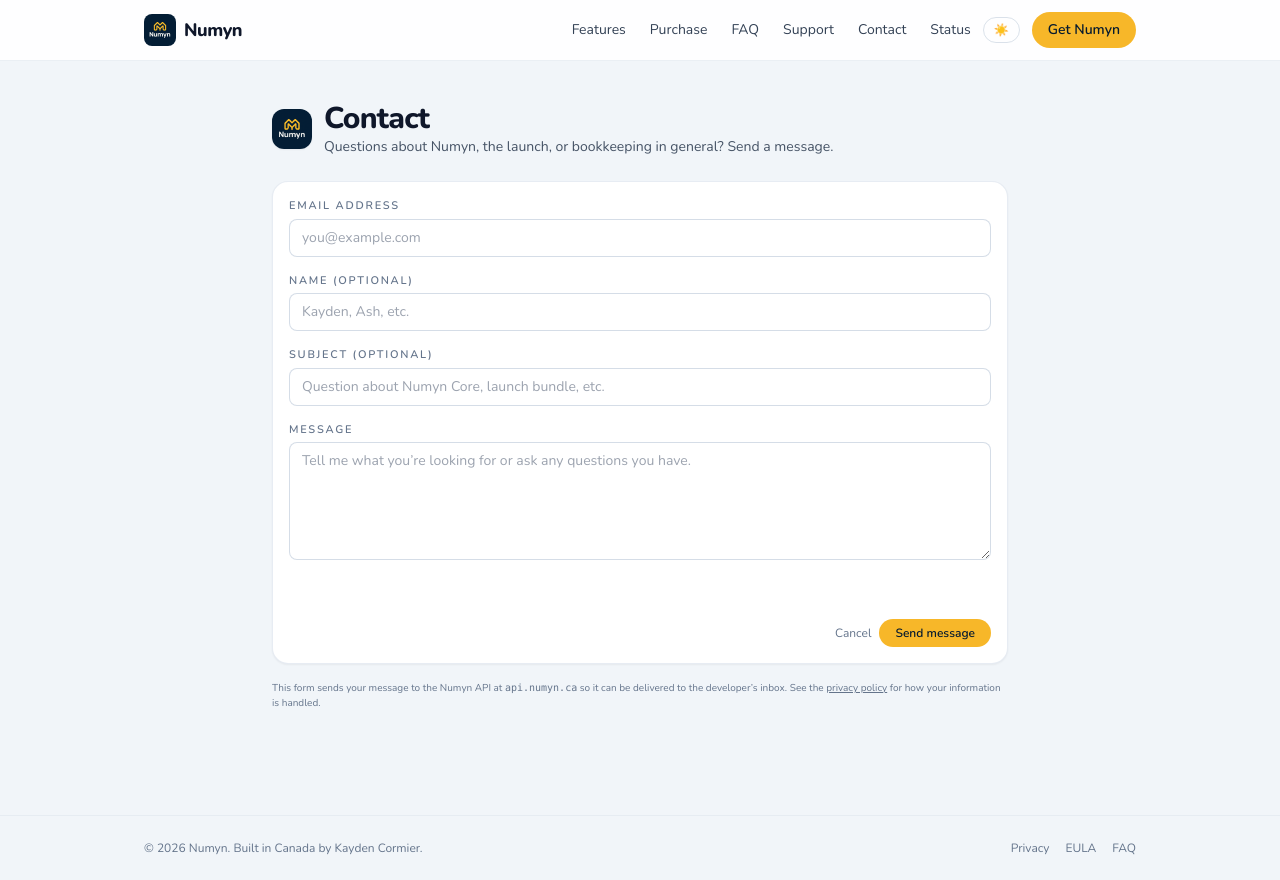
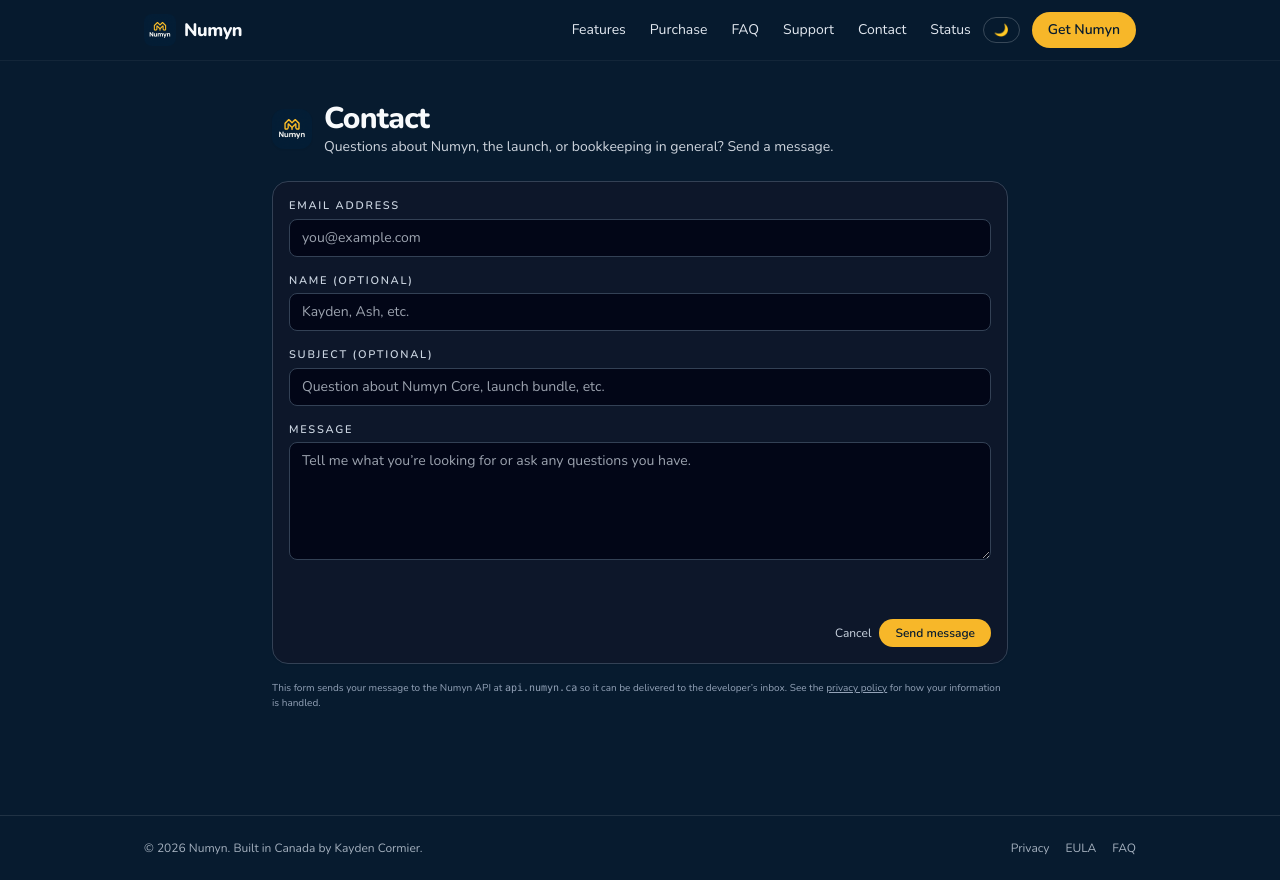
Before and after one commit to numyn-app/numyn-web, a plain HTML site: page contact.html in a window 1280 px wide. Drawn offline with nearby package versions, Linux system fonts and the light colour scheme.

Commit message:
Default to dark mode across Bookkeeping pages

```diff
--- a/contact.html
+++ b/contact.html
@@ -221,11 +221,7 @@
       const html = document.documentElement;
 
       const stored = localStorage.getItem("numyn-theme");
-      const systemPrefersDark =
-        window.matchMedia &&
-        window.matchMedia("(prefers-color-scheme: dark)").matches;
-
-      const useDark = stored ? stored === "dark" : systemPrefersDark;
+      const useDark = stored !== "light";
       html.classList.toggle("dark", useDark);
 
       const iconDesktop = document.getElementById("themeToggleIcon");
```
Also changed, not shown: eula.html (+1 -5 lines), faq.html (+1 -5 lines), features.html (+1 -5 lines), index.html (+1 -5 lines), privacy.html (+1 -5 lines), purchase.html (+1 -5 lines), status.html (+1 -5 lines), support.html (+1 -5 lines).
